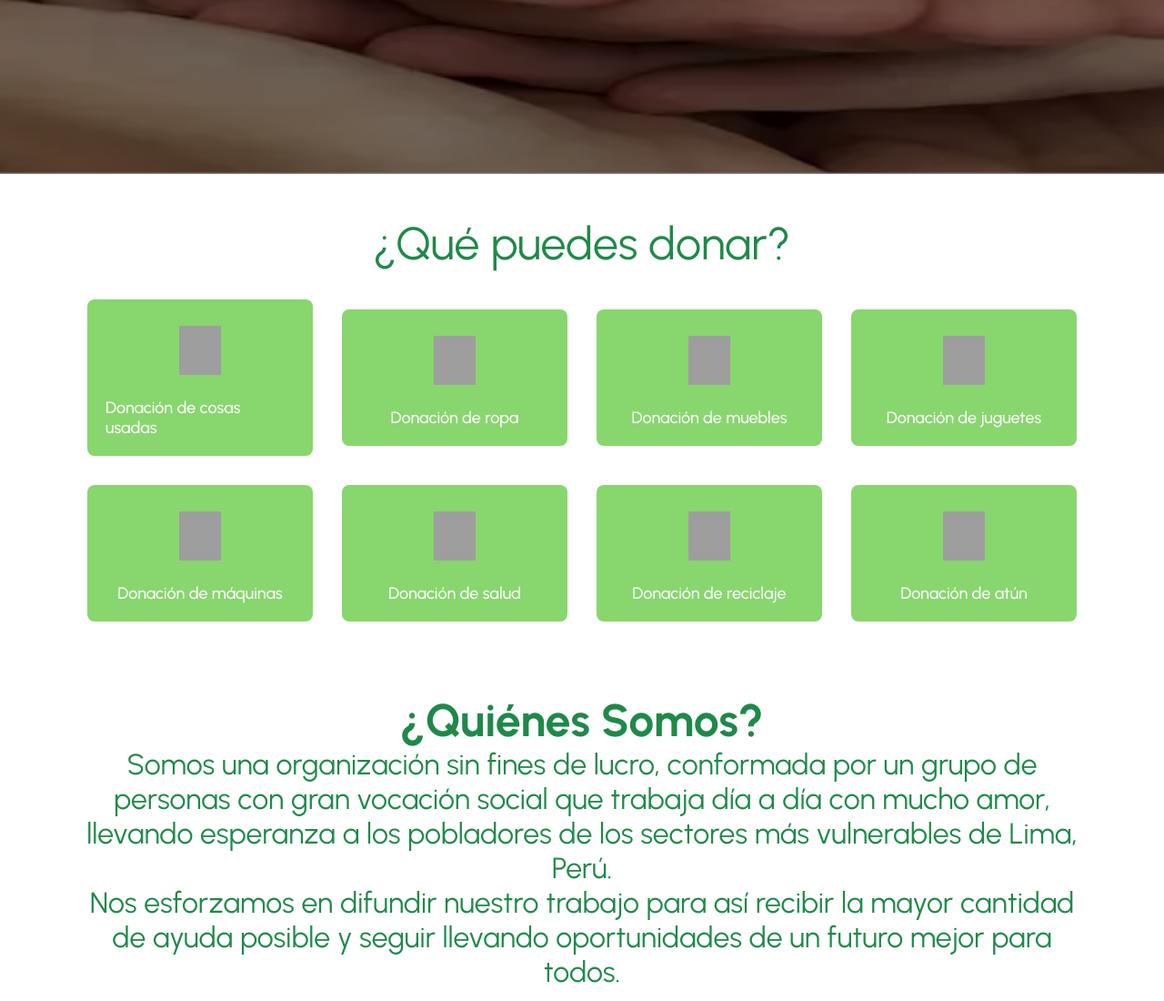
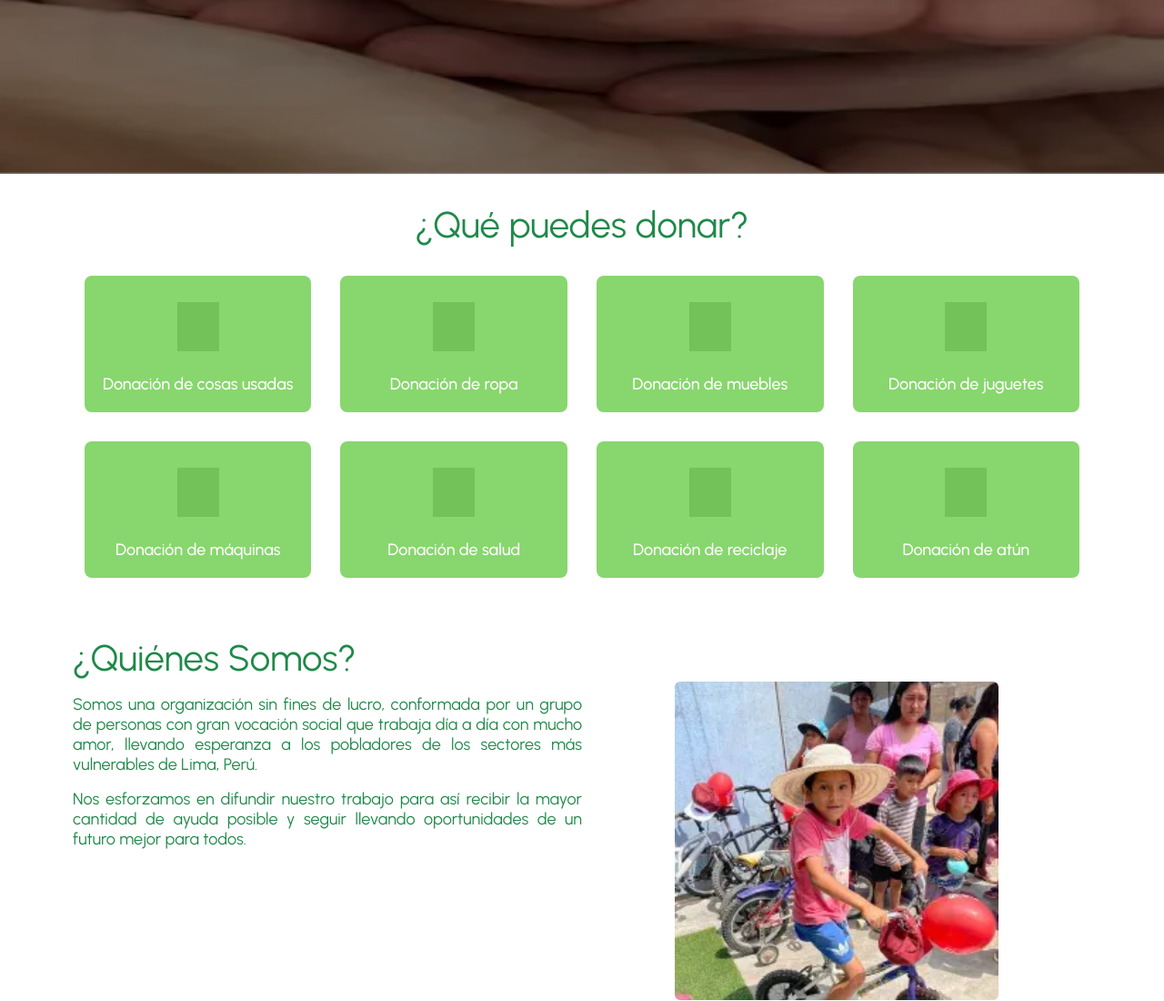
Before and after one commit to luisma08/emausesperanzaviva.org.pe, a PHP site: page / in a window 1280 px wide. Shown: the part 853-1953 px from the top of the page at 91% size. Run offline with PHP 8.4, Linux system fonts and the light colour scheme; some libraries are stand-ins or nearby versions; grey boxes are pictures that could not be loaded.

Commit message:
modificando estilos de secciones

```diff
--- a/index.php
+++ b/index.php
@@ -46,7 +46,7 @@
         <!-- DONACIONES -->
         <section class="section">
             <div class="container">
-                <div class="f-elements f-col f-elements--center gap-md px-sm py-sm">
+                <div class="f-elements f-col f-elements--center gap-md">
                     <p class="section__title section__title--primary">¿Qué puedes donar?</p>
                     <div class="g-elements g-center gap-md g-template-columns">
                         <div class="card f-elements md:f-col md:f-elements--center gap-sm bg-green p-responsive">
@@ -107,7 +107,7 @@
                         </div>
                         <div class="card f-elements md:f-col md:f-elements--center gap-sm bg-green p-responsive">
                             <div class="card__icon f-elements f-elements--center">
-                                <img src="./assets/icon/reciclaje.svg" alt="donacion-de-atun" class="icon">
+                                <img src="./assets/icon/atun.svg" alt="donacion-de-atun" class="icon">
                             </div>
                             <div class="f-elements f-col f-elements--center">
                                 <h3 class="card__title card__title--primary">Donación de atún</h3>
@@ -122,11 +122,14 @@
         <!--   QUIENES SOMOS  -->
 
         <section class="section" id="">
-            <div class="container f-elements f-col">
-                <h3 class="section__title">¿Quiénes Somos?</h3>
+            <div class="container">
+                <div class="f-elements f-col md:f-row">
+                    <div class="f-elements f-col gap-sm">
+                        <p class="section__title section__title--secondary">¿Quiénes Somos?</p>
                         <p class="section__description">Somos una organización sin fines de lucro, conformada por un grupo de personas con gran vocación social que trabaja día a día con mucho amor, llevando esperanza a los pobladores de los sectores más vulnerables de Lima, Perú.</p>
                         <p class="section__description">Nos esforzamos en difundir nuestro trabajo para así recibir la mayor cantidad de ayuda posible y seguir llevando oportunidades de un futuro mejor para todos.</p>
-                <div class="f-elements f-col f-elements--center gap-md py-md">
+                    </div>
+                    <div class="f-elements f-col f-elements--center gap-md py-md md:w-50">
                         <div class="swiper mySwiper4">
                             <div class="swiper-wrapper">
                                 <div class="swiper-slide">
@@ -142,6 +145,7 @@
                                 <div class="swiper-slide">
                                     <div class="card border">
                                         <img src="assets/img/nosotros/nosotros-3.webp" alt="" class="card__img">
+                                    </div>
                                 </div>
                             </div>
                         </div>
--- a/js/swiper.js
+++ b/js/swiper.js
@@ -63,33 +63,6 @@ var swiper4 = new Swiper(slideContainer4, {
 
     loop: true,
 
-    breakpoints: {
-        // when window width is >= 320px
-        320: {
-          slidesPerView: 1,
-          spaceBetween: 10,
-        },
-
-        640: {
-          slidesPerView: 1,
-          spaceBetween: 20,
-        },
-
-        768: {
-            slidesPerView: 2,
-            spaceBetween: 30,
-        },
-
-        1024: {
-            slidesPerView: 3,
-            spaceBetween: 40,
-        },
-
-        1450: {
-          slidesPerView: 4,
-          spaceBetween: 40,
-        }
-      }
   });
 
 var swiper5 = new Swiper(slideContainer5, {
--- a/styles/css/fe.css
+++ b/styles/css/fe.css
@@ -206,6 +206,12 @@
   width: auto;
 }
 
+@media (min-width: 1025px) {
+  .md\:w-50 {
+    width: 50%;
+  }
+}
+
 .border {
   box-shadow: 0 0 0.125rem var(--primary-shadow-color), 0 0 0.25rem var(--primary-shadow-color);
   border-radius: var(--primary-border-radius);
@@ -234,26 +240,33 @@
   padding-bottom: var(--padding-section);
 }
 .section__title {
-  font-size: 2rem;
-  line-height: 2.5rem;
-  color: var(--primary-p-color);
+  font-size: var(--third-text-font-size);
+  line-height: 2.25rem;
 }
 @media (min-width: 1025px) {
   .section__title {
-    font-size: 3.125rem;
-    line-height: 3.625rem;
+    font-size: var(--four-text-font-size);
+    line-height: 3rem;
   }
 }
 .section__title--primary {
-  color: var(--primary-text-color);
+  text-align: center;
+  color: var(--primary-p-color);
+}
+.section__title--secondary {
+  text-align: left;
+  color: var(--primary-p-color);
 }
 .section__description {
-  font-size: 1.25rem;
+  font-size: var(--primary-p-font-size);
   color: var(--primary-p-color);
+  text-align: justify;
+  line-height: 1.125rem;
 }
 @media (min-width: 1025px) {
   .section__description {
-    font-size: 2rem;
+    font-size: var(--secondary-p-font-size);
+    line-height: 1.375rem;
   }
 }
 .section__text {
@@ -294,7 +307,6 @@
 }
 .section__title, .section__description {
   color: var(--primary-p-color);
-  text-align: center;
   margin: 0;
 }
 .section__text, .section__p {
@@ -747,6 +759,7 @@
   color: var(--primary-text-color);
   border-radius: 50%;
   box-sizing: border-box;
+  mix-blend-mode: luminosity;
 }
 @media (min-width: 1025px) {
   .card__icon {
--- a/styles/css/modules/variables.css
+++ b/styles/css/modules/variables.css
@@ -31,7 +31,10 @@
     --nav-primary-font-size: 1.125rem;
     --primary-text-font-size: 0.75rem;
     --secondary-text-font-size: 1.125rem;
-
+    --third-text-font-size: 1.875rem;
+    --four-text-font-size: 2.5rem;
+    --primary-p-font-size: 0.938rem;
+    --secondary-p-font-size: 1.125rem;
   }
 
   @media (min-width:768px){
--- a/styles/scss/modules/_card.scss
+++ b/styles/scss/modules/_card.scss
@@ -43,6 +43,7 @@
         color: var(--primary-text-color);
         border-radius: 50%;
         box-sizing: border-box;
+        mix-blend-mode: luminosity;
 
         @include desktop{
           width: 72px;
--- a/styles/scss/modules/_layout.scss
+++ b/styles/scss/modules/_layout.scss
@@ -3,24 +3,33 @@
     padding-bottom: var(--padding-section);
 
     &__title{
-      font-size: 2rem;
-      line-height: 2.5rem;
-      color:var(--primary-p-color);
+      font-size: var(--third-text-font-size);
+      line-height: 2.25rem;
+
       @include desktop{
-        font-size: 3.125rem;
-        line-height: 3.625rem;
+        font-size: var(--four-text-font-size);
+        line-height: 3rem;
       }
 
       &--primary{
-        color: var(--primary-text-color);
+        text-align: center;
+        color:var(--primary-p-color);
+      }
+
+      &--secondary{
+        text-align: left;
+        color:var(--primary-p-color);
       }
     }
 
     &__description{
-        font-size: 1.25rem;
+        font-size: var(--primary-p-font-size);
         color:var(--primary-p-color);
+        text-align: justify;
+        line-height: 1.125rem;
         @include desktop{
-          font-size: 2rem;
+          font-size: var(--secondary-p-font-size);
+          line-height: 1.375rem;
         }
     }
 
@@ -60,7 +69,6 @@
 
     &__title, &__description{
       color:var(--primary-p-color);
-      text-align: center;
       margin: 0;
     }
 
--- a/styles/scss/modules/_utils.scss
+++ b/styles/scss/modules/_utils.scss
@@ -206,7 +206,11 @@
     width: auto;
 }
 
-
+.md\:w-50{
+    @include desktop{
+        width: 50%;
+    }
+}
 
 .border{
     box-shadow: 0 0 0.125rem var(--primary-shadow-color),
```
Also changed, not shown: 1 other file. Lines whose indentation alone changed are shown as unchanged.
